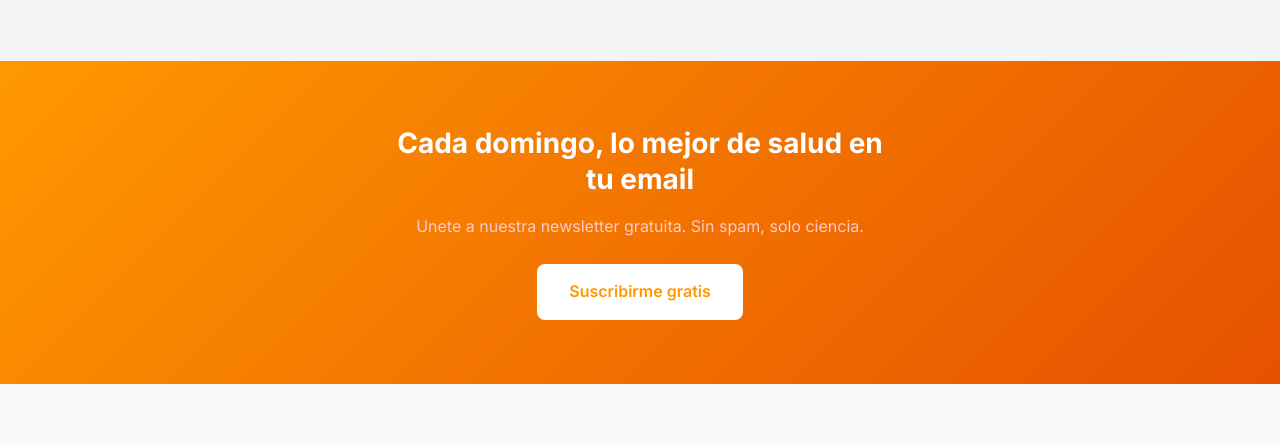
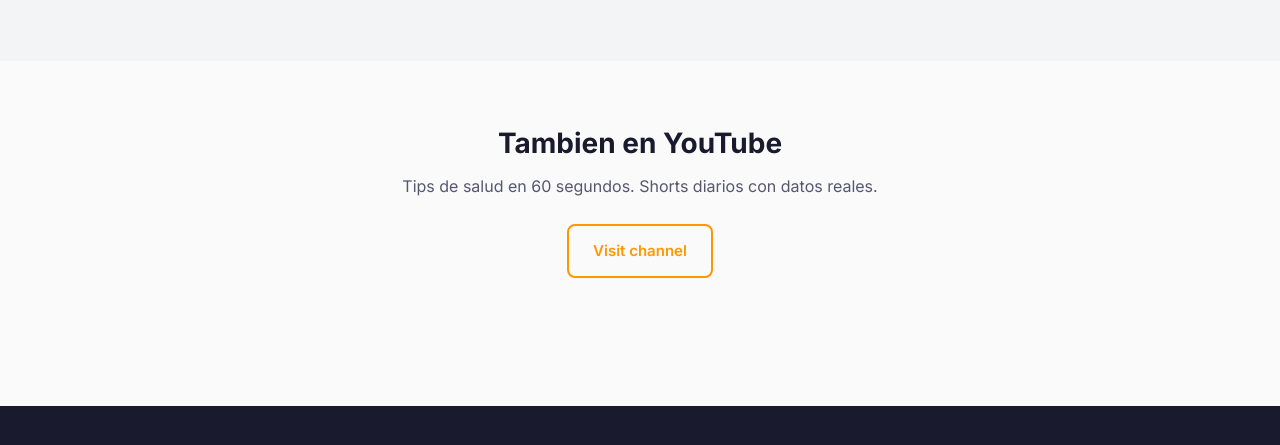
Before and after one commit to donpapaya14/catbrothers-web, an Astro site: page / in a window 1280 px wide. Shown: the part 1800-2245 px from the top of the page. Built offline with nearby package versions, Linux system fonts and the light colour scheme; Astro itself is replaced by a stand-in of ours.

Commit message:
fix(ui): remove leftover newsletter; correct YT handle to @CATBROTHERS2; EN wording

```diff
--- a/src/components/layout/Footer.astro
+++ b/src/components/layout/Footer.astro
@@ -38,7 +38,7 @@
     <div class="footer__col">
       <h4>Conecta</h4>
       <ul>
-        <li><a href="https://youtube.com/@CatBrothers" target="_blank" rel="noopener">YouTube</a></li>
+        <li><a href="https://youtube.com/@CATBROTHERS2" target="_blank" rel="noopener">YouTube</a></li>
                 <li><a href="/rss.xml">RSS</a></li>
       </ul>
     </div>
--- a/src/pages/index.astro
+++ b/src/pages/index.astro
@@ -67,21 +67,6 @@
     </div>
   </section>
 
-  <!-- Newsletter CTA -->
-  <section class="section newsletter-hero">
-    <div class="container newsletter-hero__inner">
-      <h2>Cada domingo, lo mejor de salud en tu email</h2>
-      <p>Unete a nuestra newsletter gratuita. Sin spam, solo ciencia.</p>
-      <a
-        href="http://eepurl.com/c_iwJy-3pL"
-        target="_blank"
-        rel="noopener"
-        class="btn btn--primary btn--lg"
-      >
-        Suscribirme gratis
-      </a>
-    </div>
-  </section>
 
   <!-- YouTube CTA -->
   <section class="section">
@@ -89,8 +74,8 @@
       <div class="yt-section__text">
         <h2>Tambien en YouTube</h2>
         <p>Tips de salud en 60 segundos. Shorts diarios con datos reales.</p>
-        <a href="https://youtube.com/@CatBrothers" target="_blank" rel="noopener" class="btn btn--outline">
-          Ver canal
+        <a href="https://youtube.com/@CATBROTHERS2" target="_blank" rel="noopener" class="btn btn--outline">
+          Visit channel
         </a>
       </div>
     </div>
```
Also changed, not shown: src/components/layout/Sidebar.astro (+3 -5 lines).
